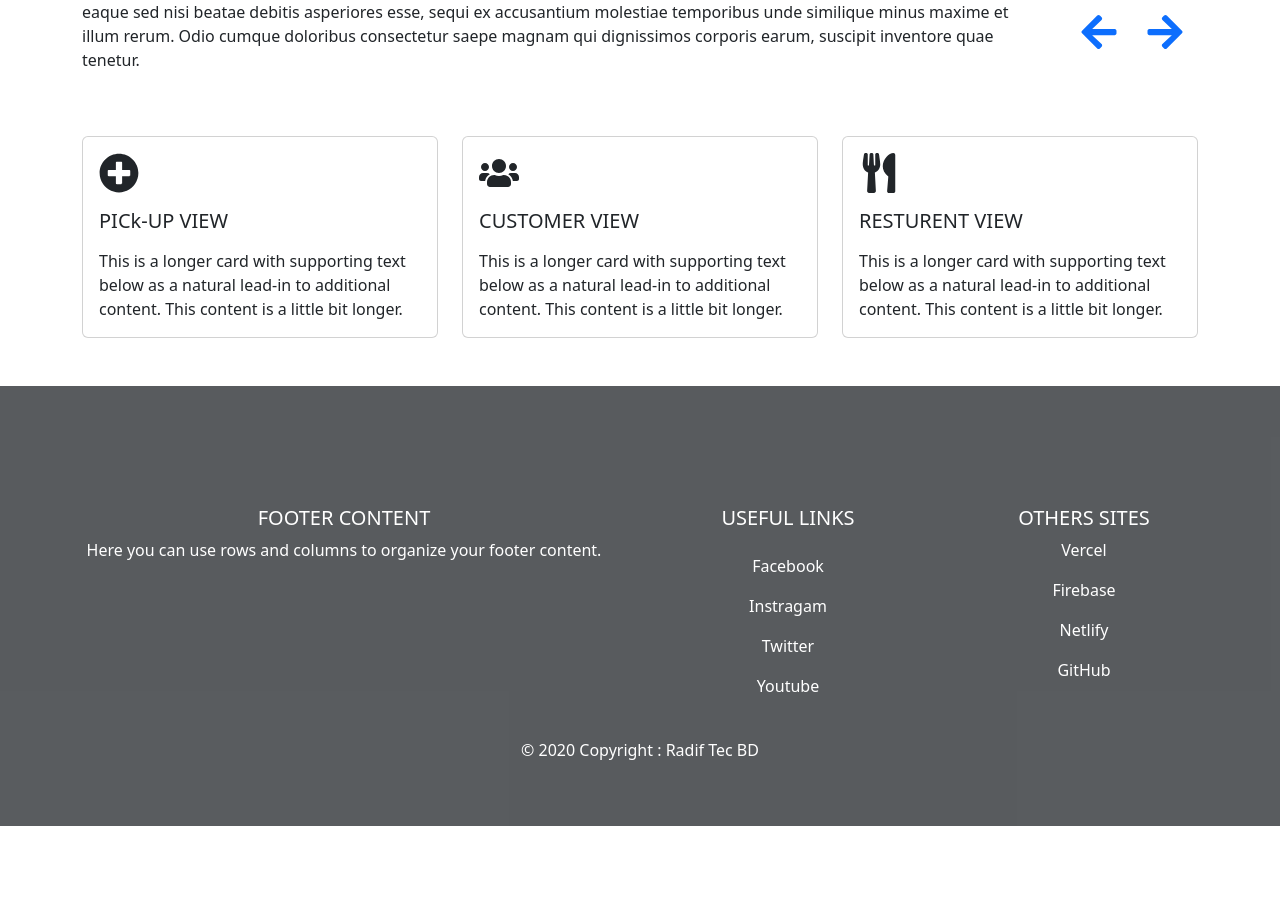
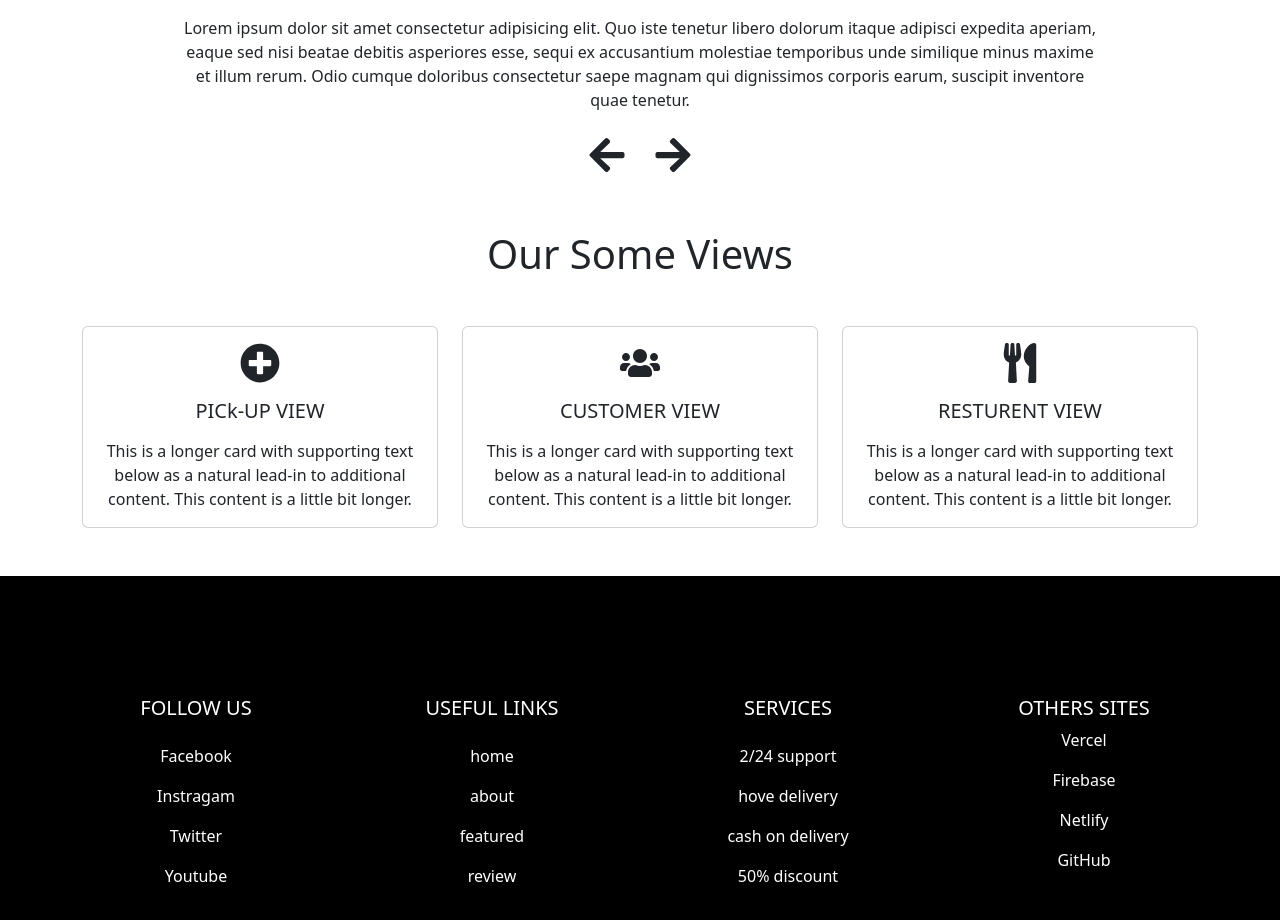
Before and after one commit to ProgrammerSiam/Organic-chef-client-side, a React (Vite) app: page / in a window 1280 px wide. Shown: the part 1088-2008 px from the top of the page. Before the commit the page ends 1914 px from the top, so only its background shows below. Built offline with nearby package versions, Linux system fonts and the light colour scheme; no server answers.

Commit message:
complete a banner section

```diff
--- a/src/Footer/Footer.jsx
+++ b/src/Footer/Footer.jsx
@@ -1,48 +1,117 @@
-import React from 'react';
-import { Link } from 'react-router-dom';
+import React from "react";
+import { Link } from "react-router-dom";
 
 const Footer = () => {
   return (
-        <div className=' text-white bg-opacity-75 mt-5 bg-dark p-5' >
+    <div className=" text-white bg-black mt-5 bg-black  p-5">
       <footer className="page-footer mt-5 font-small blue pt-4">
         <div className="container-fluid text-center text-md-left">
-                    <div className="row">
-                        <div className="col-md-6 mt-md-0 mt-3">
-                            <h5 className="text-uppercase">Footer Content</h5>
-                            <p>Here you can use rows and columns to organize your footer content.</p>
+          <div className="row ">
+            <div className="col-md-3 mb-md-0 mb-3 col-sm-6">
+              <h5 className="text-uppercase">follow us</h5>
+
+              <ul className="list-unstyled d-lg-flex justify-content-evenly flex-lg-column gap-3 my-4">
+                <li className="">
+                  <Link className="text-decoration-none text-white ">
+                    Facebook
+                  </Link>
+                </li>
+                <li>
+                  <Link className="text-decoration-none text-white">
+                    Instragam
+                  </Link>
+                </li>
+                <li>
+                  <Link className="text-decoration-none text-white">
+                    Twitter
+                  </Link>
+                </li>
+                <li>
+                  <Link className="text-decoration-none text-white">
+                    Youtube
+                  </Link>
+                </li>
+              </ul>
             </div>
 
-                        <hr className="clearfix w-100 d-md-none pb-0" />
-
-                        <div className="col-md-3 mb-md-0 mb-3">
+            <div className="col-md-3 mb-md-0 mb-3 col-sm-6">
               <h5 className="text-uppercase">UseFul Links</h5>
 
-                            <ul className="list-unstyled d-flex justify-content-evenly flex-lg-column gap-3 my-4">
-                                <li><Link className='text-decoration-none text-white'>Facebook</Link></li>
-                                <li><Link className='text-decoration-none text-white'>Instragam</Link></li>
-                                <li><Link className='text-decoration-none text-white'>Twitter</Link></li>
-                                <li><Link className='text-decoration-none text-white'>Youtube</Link></li>
+              <ul className="list-unstyled  d-lg-flex justify-content-evenly flex-lg-column gap-3 my-4">
+                <li>
+                  <Link className="text-decoration-none text-white">home</Link>
+                </li>
+                <li>
+                  <Link className="text-decoration-none text-white">about</Link>
+                </li>
+                <li>
+                  <Link className="text-decoration-none text-white">
+                    featured
+                  </Link>
+                </li>
+                <li>
+                  <Link className="text-decoration-none text-white">
+                    review
+                  </Link>
+                </li>
               </ul>
             </div>
-                        <hr className="clearfix w-100 d-md-none pb-0" />
 
-                        <div className="col-md-3 mb-md-0 mb-3">
+            <div className="col-md-3 mb-md-0 mb-3 col-sm-6">
+              <h5 className="text-uppercase">services</h5>
+
+              <ul className="list-unstyled d-lg-flex justify-content-evenly flex-lg-column gap-3 my-4">
+                <li>
+                  <Link className="text-decoration-none text-white">
+                    2/24 support
+                  </Link>
+                </li>
+                <li>
+                  <Link className="text-decoration-none text-white">
+                    hove delivery
+                  </Link>
+                </li>
+                <li>
+                  <Link className="text-decoration-none text-white">
+                    cash on delivery
+                  </Link>
+                </li>
+                <li>
+                  <Link className="text-decoration-none text-white">
+                    50% discount
+                  </Link>
+                </li>
+              </ul>
+            </div>
+
+            <div className="col-md-3 mb-md-0 mb-3 col-sm-6">
               <h5 className="text-uppercase">OTHERS SITES</h5>
-                            <ul className="list-unstyled  d-flex justify-content-evenly flex-lg-column gap-3 ">
-                                <li><Link className='text-decoration-none text-white'>Vercel</Link></li>
-                                <li><Link className='text-decoration-none text-white'>Firebase</Link></li>
-                                <li><Link className='text-decoration-none text-white'>Netlify</Link></li>
-                                <li><Link className='text-decoration-none text-white'>GitHub</Link></li>
+              <ul className="list-unstyled  d-lg-flex justify-content-evenly flex-lg-column gap-3 ">
+                <li>
+                  <Link className="text-decoration-none text-white">
+                    Vercel
+                  </Link>
+                </li>
+                <li>
+                  <Link className="text-decoration-none text-white">
+                    Firebase
+                  </Link>
+                </li>
+                <li>
+                  <Link className="text-decoration-none text-white">
+                    Netlify
+                  </Link>
+                </li>
+                <li>
+                  <Link className="text-decoration-none text-white">
+                    GitHub
+                  </Link>
+                </li>
               </ul>
             </div>
           </div>
         </div>
-
-                <div className="footer-copyright text-center py-3">© 2020 Copyright : Radif Tec BD
-                </div>
-
       </footer>
-
     </div>
   );
 };
--- a/src/Header/Header.jsx
+++ b/src/Header/Header.jsx
@@ -47,9 +47,9 @@ const Header = () => {
         <Navbar.Toggle aria-controls="responsive-navbar-nav" />
         <Navbar.Collapse id="responsive-navbar-nav">
           <Nav className="ms-auto d-flex gap-3  align-items-lg-center align-items-sm-start">
-            <Link to="/" className="nav-link text-decoration-none  fw-bold ">
+            {/* <Link to="/" className="nav-link text-decoration-none  fw-bold ">
               Home
-            </Link>
+            </Link> */}
             <Link
               to="/blog"
               className="nav-link text-decoration-none  fw-bold "
--- a/src/Pages/Banner_page/Banner.css
+++ b/src/Pages/Banner_page/Banner.css
@@ -1,11 +1,12 @@
 .banner-bg{
-    background-image: url(https://i.ibb.co/4NnXDRZ/annie-spratt-R3-Lcf-Tvc-GWY-unsplash.jpg);
-    height: 91vh;
+    background-image: url(https://images.unsplash.com/photo-1494233914995-8c8b438d3f60?ixlib=rb-4.0.3&ixid=MnwxMjA3fDB8MHxwaG90by1wYWdlfHx8fGVufDB8fHx8&auto=format&fit=crop&w=1332&q=80);
+    height: 90vh;
     background-size: cover;
     background-repeat: no-repeat;
     width: 100%;
     position: relative;
 }
+
 
 
 .banner{
--- a/src/Pages/Banner_page/Banner.jsx
+++ b/src/Pages/Banner_page/Banner.jsx
@@ -13,7 +13,7 @@ const Banner = () => {
                         If You are hungry this sites for you .. <br />
                         you can find here chinese cuisin with their special recipes
                     </p>
-                    <Button to='/' variant='outline-primary' className='mt-5 text-white fw-bold '>Scroll Down to see Our awards gain Chef</Button>
+                    {/* <Button to='/' variant='outline-primary' className='mt-5 text-white fw-bold '>Scroll Down to see Our awards gain Chef</Button> */}
                 </div>
                 {/* <div>
                     <img className='banner-image' src="https://i.ibb.co/ZYSpmpN/julien-tromeur-Egl-YLW2ness-unsplash-removebg.png" alt="" />
--- a/src/Pages/Features/Features.jsx
+++ b/src/Pages/Features/Features.jsx
@@ -1,47 +1,79 @@
-import React from 'react';
-import { Badge } from 'react-bootstrap';
-import { FaArrowLeft, FaArrowRight, FaPlusCircle, FaUserNurse, FaUsers, FaUtensils } from 'react-icons/fa';
+import React from "react";
+import { Badge } from "react-bootstrap";
+import {
+  FaArrowLeft,
+  FaArrowRight,
+  FaPlusCircle,
+  FaUserNurse,
+  FaUsers,
+  FaUtensils,
+} from "react-icons/fa";
 
 const Features = () => {
   return (
-        <div className='container mt-5'>
-            <h1>Our Awesome Features<Badge pill className='fs-6 ms-2' > Demo</Badge></h1>
-            <div className='d-flex gap-4'>
-                <p>Lorem ipsum dolor sit amet consectetur adipisicing elit. Quo iste tenetur libero dolorum itaque adipisci expedita aperiam, eaque sed nisi beatae debitis asperiores esse, sequi ex accusantium molestiae temporibus unde similique minus maxime et illum rerum. Odio cumque doloribus consectetur saepe magnam qui dignissimos corporis earum, suscipit inventore quae tenetur.</p>
-                <div className='d-flex'>
-                    <button className='btn'><FaArrowLeft className='text-primary fs-1' /></button>
-                    <button className='btn'><FaArrowRight className='text-primary fs-1' /></button>
+    <div className="container mt-5 text-center ">
+      <h1 className="py-4">Our Awesome Features</h1>
+      <div className="d-flex gap-4 px-lg-5 px-md-5 ">
+        <p className="px-lg-5 px-md-5">
+          Lorem ipsum dolor sit amet consectetur adipisicing elit. Quo iste
+          tenetur libero dolorum itaque adipisci expedita aperiam, eaque sed
+          nisi beatae debitis asperiores esse, sequi ex accusantium molestiae
+          temporibus unde similique minus maxime et illum rerum. Odio cumque
+          doloribus consectetur saepe magnam qui dignissimos corporis earum,
+          suscipit inventore quae tenetur.
+        </p>
       </div>
+
+      <div className="  m-auto">
+        <button className="btn">
+          <FaArrowLeft className="text-dark fs-1" />
+        </button>
+        <button className="btn">
+          <FaArrowRight className="text-dark fs-1" />
+        </button>
       </div>
+
+      <h1 className="mt-5 ">Our Some Views</h1>
       <div className="row row-cols-1 row-cols-md-2 row-cols-lg-3 g-4 mt-4">
         <div className="col">
           <div className="card">
             <div className="card-body">
-                            <FaPlusCircle className=' fs-1' />
+              <FaPlusCircle className=" fs-1" />
               <h5 className="card-title my-3">PICk-UP VIEW</h5>
-                            <p className="card-text">This is a longer card with supporting text below as a natural lead-in to additional content. This content is a little bit longer.</p>
+              <p className="card-text">
+                This is a longer card with supporting text below as a natural
+                lead-in to additional content. This content is a little bit
+                longer.
+              </p>
             </div>
           </div>
         </div>
         <div className="col">
           <div className="card">
             <div className="card-body">
-                            <FaUsers className='fs-1' />
+              <FaUsers className="fs-1" />
               <h5 className="card-title my-3">CUSTOMER VIEW</h5>
-                            <p className="card-text">This is a longer card with supporting text below as a natural lead-in to additional content. This content is a little bit longer.</p>
+              <p className="card-text">
+                This is a longer card with supporting text below as a natural
+                lead-in to additional content. This content is a little bit
+                longer.
+              </p>
             </div>
           </div>
         </div>
         <div className="col">
           <div className="card">
             <div className="card-body">
-                            <FaUtensils className='fs-1' />
+              <FaUtensils className="fs-1" />
               <h5 className="card-title my-3">RESTURENT VIEW</h5>
-                            <p className="card-text">This is a longer card with supporting text below as a natural lead-in to additional content. This content is a little bit longer.</p>
+              <p className="card-text">
+                This is a longer card with supporting text below as a natural
+                lead-in to additional content. This content is a little bit
+                longer.
+              </p>
             </div>
           </div>
         </div>
-
       </div>
     </div>
   );
```
Also changed, not shown: src/Pages/Chef/Chef_Card.jsx (+28 -15 lines), src/Pages/Recipes/Recipe_Crad.jsx (+64 -36 lines), src/Pages/Recipes/Recipes.jsx (+14 -20 lines), src/Provaiders/AuthProvaider.jsx (+39 -30 lines), src/routes/Routes.jsx (+25 -19 lines). Lines whose indentation alone changed are shown as unchanged.
